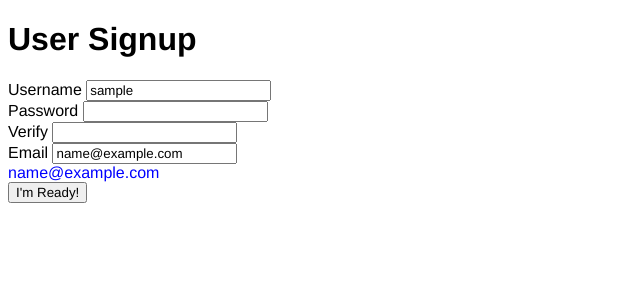
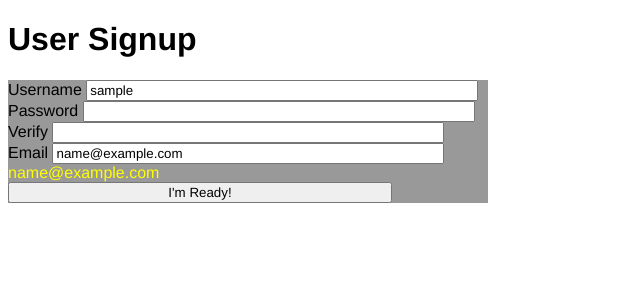
Before and after one commit to adamrd231/user-signup, a Flask app: template templates/user-signup.html in a window 1280 px wide. Shown: the top 300 px of the page, without its empty margins (0-640 px from the left). Run offline with Flask 2, Linux system fonts and the light colour scheme; the template is opened without the code that fills it: most values are stand-ins (such as "Sample title", 1, 10 or a date in 2020).

Commit message:
attach stylesheet

```diff
--- /dev/null
+++ b/static/style.css
@@ -0,0 +1,31 @@
+* {
+  font-family: helvetica;
+}
+
+label {
+  width: 25%;
+
+}
+
+.error {
+  color: red;
+}
+
+form {
+  width: 30em;
+  display: inline-block;
+  background-color: #999;
+  align-items: center;
+  align-self: center;
+  align-content: center;
+}
+
+input {
+  width: 80%;
+  margin-left: auto;
+  margin-right: auto;
+}
+
+.ask {
+  color: yellow;
+}
--- a/templates/base.html
+++ b/templates/base.html
@@ -1,16 +1,11 @@
 <!DOCTYPE html>
 <html>
     <head>
-      <link rel="stylesheet" type="text/css" src="{{  url_for('static', filename='styles.css')  }}" />
+      <link rel="stylesheet" type="text/css" href="{{  url_for('static', filename='style.css')  }}" />
       <title>User Signup</title>
     </head>
   <body>
-    <style>
-      * {
-        font-family: helvetica;
-      }
 
-    </style>
 
     {%  block content  %}
     {%  endblock  %}
--- a/templates/user-signup.html
+++ b/templates/user-signup.html
@@ -5,29 +5,29 @@
     <h1>User Signup</h1>
       <form action="/" method="post">
         <label for="username">Username</label>
-        <input id="username" type="text" name="username", value={{username}}>
-        <div style="color:red;" class="error">{{username_error}}</div>
+        <input id="username" type="text" name="username", align="right", value={{username}}>
+        <div class="error">{{username_error}}</div>
 
         <label for="password">Password</label>
-        <input id="password" type="password" name="password" />
+        <input id="password" type="password" name="password", align="right" />
 
-            <div style="color: red;" class="error">{{password_error}}</div>
-            <div style="color:red;" class="error">{{match_error}}</div>
-            <div style="color:red;" class="error">{{length_error}}</div>
-            <div style="color:red;" class="error">{{space_error}}</div>
+            <div class="error">{{password_error}}</div>
+            <div class="error">{{match_error}}</div>
+            <div class="error">{{length_error}}</div>
+            <div class="error">{{space_error}}</div>
 
         <label for="verify">Verify</label>
-        <input id="verify" type="password" name="verify" />
+        <input id="verify" type="password" name="verify", align="right" />
 
-            <div style="color: red;" class="error">{{verify_error}}</div>
+            <div class="error">{{verify_error}}</div>
 
         <label for="email">Email</label>
-        <input id="email" type="text" name="email", value={{email}} >
+        <input id="email" type="text" name="email", align="right", value={{email}} >
 
-            <div style="color: blue;" class="error">{{email_ask}}</div>
-            <div style="color: red;" class="error">{{email_error}}</div>
+            <div class="ask">{{email_ask}}</div>
+            <div class="error">{{email_error}}</div>
 
-        <input type="submit" value="I'm Ready!" />
+        <input type="submit" value="I'm Ready!", align="right" />
       </form>
 
 {%  endblock  %}
```
